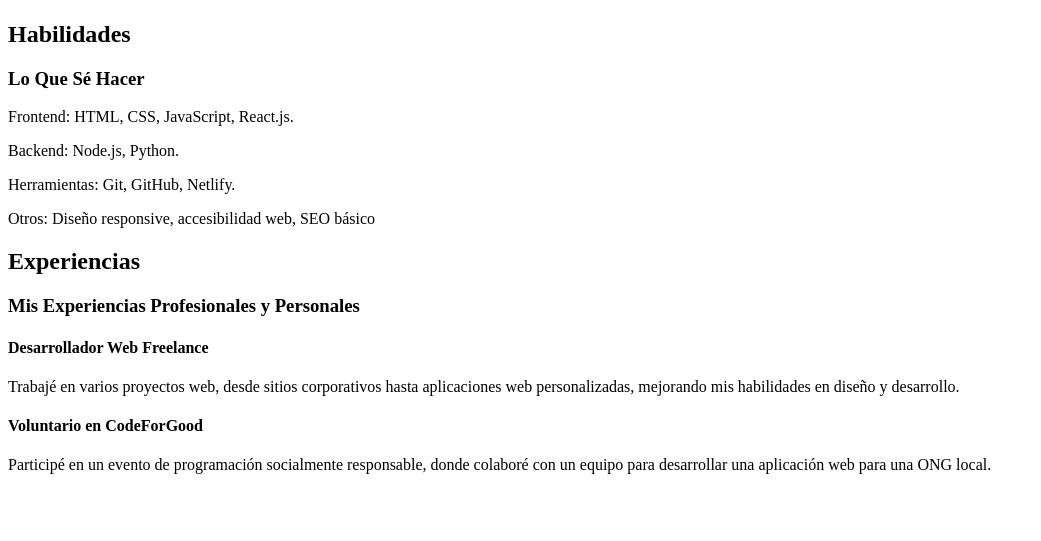
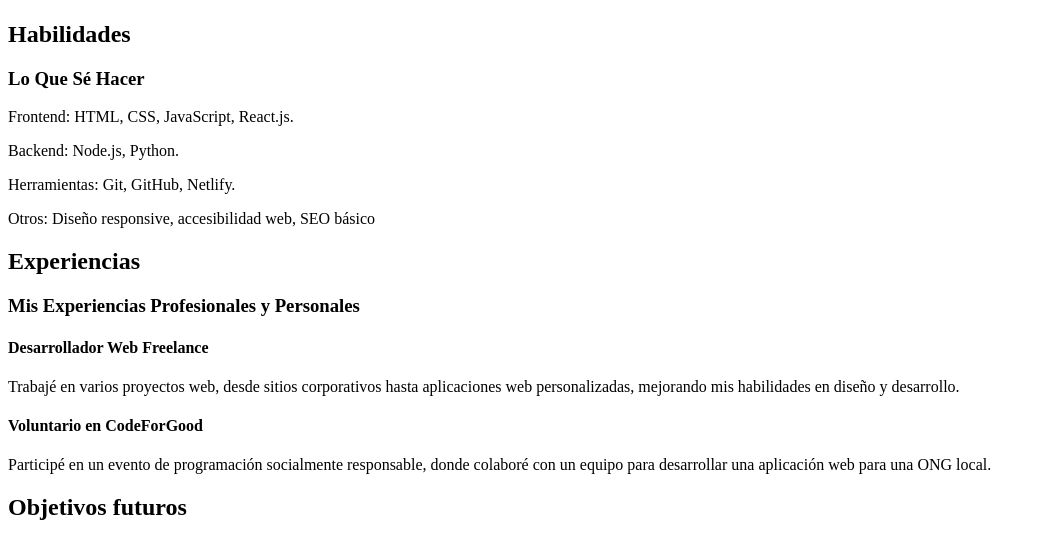
Before and after one commit to orodev06/prueba_parcial, a plain HTML site: page index.html in a window 1280 px wide. Shown: the part 1318-1859 px from the top of the page, without its empty margins (0-1041 px from the left). Before the commit the page ends 1808 px from the top, so only its background shows below. Drawn offline with Linux system fonts and the light colour scheme.

Commit message:
Se agrego una Quinta seccion llamada 'Objetivos futuros'

```diff
--- a/index.html
+++ b/index.html
@@ -58,5 +58,10 @@
         <p>Participé en un evento de programación socialmente responsable, donde colaboré con un equipo para desarrollar una aplicación web para una ONG local.</p>
 </section>
 
+<section>
+    <h2>Objetivos futuros</h2>
+
+</section>
+
 </body>
 </html>
```
